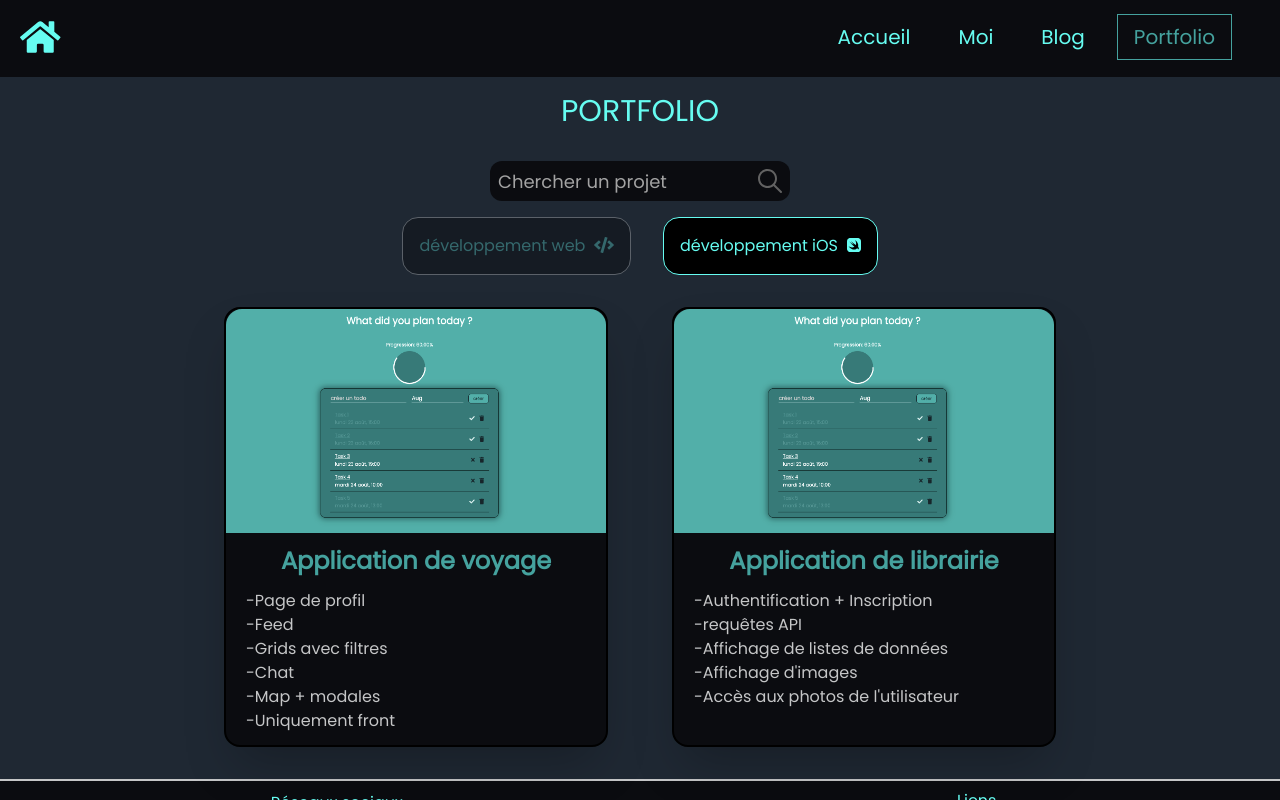
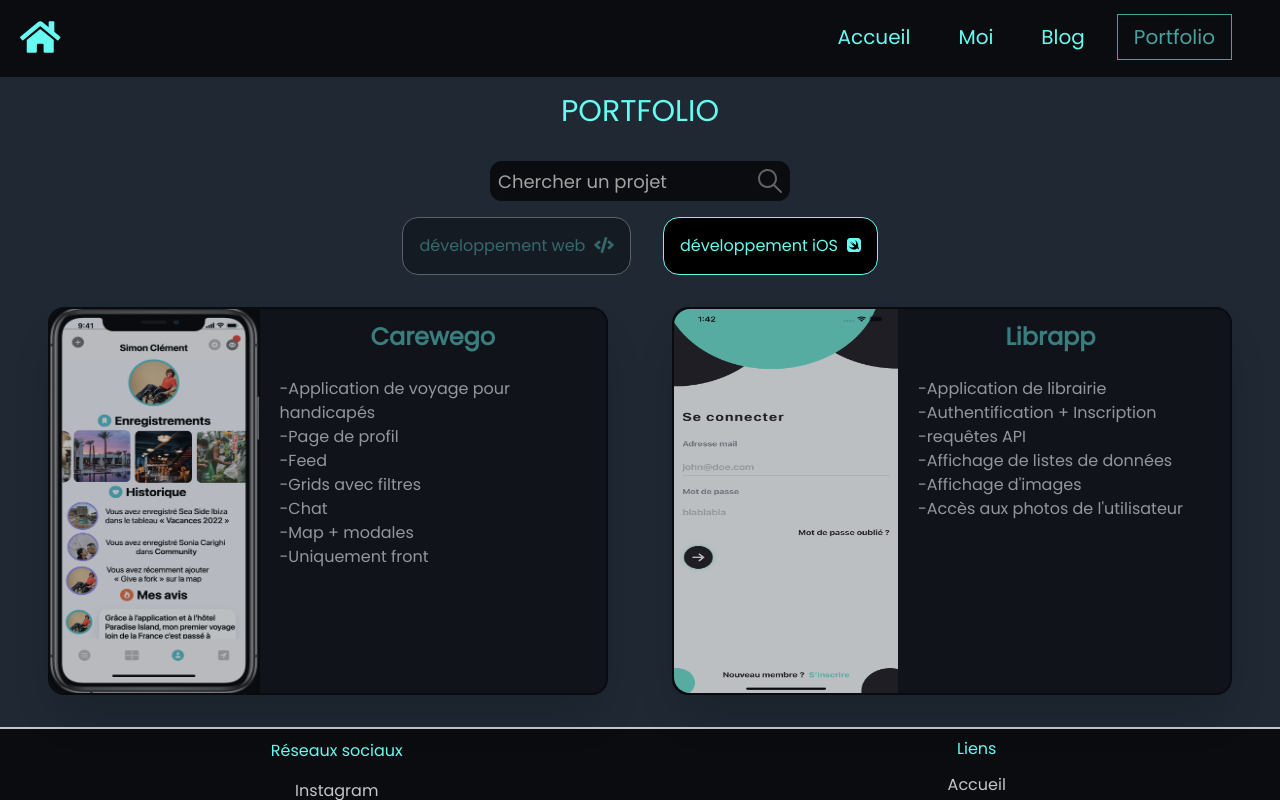
Before and after one commit to pimoux/portfolio, a React (Create React App) app: page /portfolio in a window 1280 px wide. Both pictures are taken after a click on the element "développement iOS". Shown: the top 800 px of the page. Built offline with nearby package versions, Linux system fonts and the light colour scheme.

Commit message:
changed design for swift projects

```diff
--- a/src/components/ProjectItem.js
+++ /dev/null
@@ -1,21 +0,0 @@
-import React from "react";
-
-const ProjectItem = ({ image, title, description, href }) => {
-  return (
-    <div className="bg-dark w-96 border-black border-2 rounded-2xl my-4 mx-8 shadow-2xl">
-      <a href={href} target="_blank" rel="noreferrer">
-        <img src={image} alt="" className="w-96 h-56 rounded-t-2xl" />
-        <p className="text-turquoise-dark font-extrabold my-3 mx-5 text-2xl text-center">
-          {title}
-        </p>
-          <div className="text-justify my-3 mx-5">
-              {description && description.map((line, i) => {
-                  return (<p className="text-grayish-light" key={i}>{line}</p>)
-              })}
-          </div>
-      </a>
-    </div>
-  );
-};
-
-export default ProjectItem;
--- /dev/null
+++ b/src/components/projects/AppProject.js
@@ -0,0 +1,23 @@
+import React from 'react'
+
+const AppProject = ({ image, title, description, href }) => {
+    return (
+        <div className="bg-dark w-140 border-black border-2 rounded-2xl my-4 mx-8 shadow-2xl project">
+            <a href={href} target="_blank" rel="noreferrer" className='flex'>
+                <img src={image} alt="" className="w-56 max-h-96 rounded-l-2xl bg-contain" />
+                <div className='flex flex-col items-center'>
+                    <p className="text-turquoise-dark font-extrabold my-3 mx-5 text-2xl text-center">
+                        {title}
+                    </p>
+                    <div className="text-left my-3 mx-5">
+                        {description && description.map((line, i) => {
+                            return (<p className="text-grayish-light" key={i}>{line}</p>)
+                        })}
+                    </div>
+                </div>
+            </a>
+        </div>
+    )
+}
+
+export default AppProject
--- /dev/null
+++ b/src/components/projects/WebProject.js
@@ -0,0 +1,21 @@
+import React from "react";
+
+const WebProject = ({ image, title, description, href }) => {
+    return (
+        <div className="bg-dark w-96 border-black border-2 rounded-2xl my-4 mx-8 shadow-2xl project">
+            <a href={href} target="_blank" rel="noreferrer">
+                <img src={image} alt="" className="w-96 h-56 rounded-t-2xl" />
+                <p className="text-turquoise-dark font-extrabold my-3 mx-5 text-2xl text-center">
+                    {title}
+                </p>
+                <div className="text-justify my-3 mx-5">
+                    {description && description.map((line, i) => {
+                        return (<p className="text-grayish-light" key={i}>{line}</p>)
+                    })}
+                </div>
+            </a>
+        </div>
+    );
+};
+
+export default WebProject;
--- a/src/pages/Portfolio.js
+++ b/src/pages/Portfolio.js
@@ -1,9 +1,10 @@
 import React, { useState, useEffect } from "react";
-import ProjectItem from "../components/ProjectItem";
 import Sorting from "../components/Sorting";
 import projectList from "../utils/projectList";
 import { faCode } from '@fortawesome/free-solid-svg-icons';
 import { faSwift } from "@fortawesome/free-brands-svg-icons";
+import WebProject from "../components/projects/WebProject";
+import AppProject from "../components/projects/AppProject";
 
 const Portfolio = () => {
     const [projects] = useState({ data: projectList });
@@ -64,15 +65,23 @@ const Portfolio = () => {
             </div>
             <div className="flex flex-wrap justify-center m-4">
                 {filteredProjects.data.map((project, index) => {
-                    return (
-                        <ProjectItem
+                    return project.type === "développement web" ? (
+                        <WebProject
                             image={project.image}
                             title={project.title}
                             description={project.description}
                             href={project.href}
                             key={index}
                         />
-                    );
+                    ) : (
+                        <AppProject
+                            image={project.image}
+                            title={project.title}
+                            description={project.description}
+                            href={project.href}
+                            key={index}
+                        />
+                    )
                 })}
                 {filteredProjects.errorMessage && (
                     <p className="text-red-600 text-3xl">
--- a/src/style.css
+++ b/src/style.css
@@ -106,7 +106,17 @@ body {
     height: 2.5rem;
 }
 
+.project {
+    opacity: 0.7;
+    transition: 0.4s ease;
+}
+
+.project:hover {
+    opacity: 1;
+}
+
 @media screen and (max-width: 768px) {
+
     /* NAVBAR */
     .nav-menu {
         display: flex;
--- a/src/utils/projectList.js
+++ b/src/utils/projectList.js
@@ -5,6 +5,8 @@ import calculator from "../assets/images/calculator.jpg";
 import chatApp from "../assets/images/chatApp.png";
 import todoList from "../assets/images/todoList.png";
 import librappBack from '../assets/images/librapp-back.png';
+import librappFront from '../assets/images/librapp-front.png';
+import carewego from '../assets/images/carewego.png';
 
 const projectList = [
     {
@@ -57,18 +59,18 @@ const projectList = [
     },
     {
         id: 7,
-        title: "Application de voyage",
-        description: ["-Page de profil", "-Feed", "-Grids avec filtres", "-Chat", "-Map + modales", "-Uniquement front"],
-        image: todoList,
-        href: null,
+        title: "Carewego",
+        description: ["-Application de voyage pour handicapés", "-Page de profil", "-Feed", "-Grids avec filtres", "-Chat", "-Map + modales", "-Uniquement front"],
+        image: carewego,
+        href: 'https://github.com/pimoux/carewego',
         type: 'développement iOS'
     },
     {
         id: 8,
-        title: "Application de librairie",
-        description: ["-Authentification + Inscription", "-requêtes API", "-Affichage de listes de données", "-Affichage d'images", "-Accès aux photos de l'utilisateur"],
-        image: todoList,
-        href: null,
+        title: "Librapp",
+        description: ["-Application de librairie", "-Authentification + Inscription", "-requêtes API", "-Affichage de listes de données", "-Affichage d'images", "-Accès aux photos de l'utilisateur"],
+        image: librappFront,
+        href: 'https://github.com/pimoux/librapp-app',
         type: 'développement iOS'
     },
     {
--- a/tailwind.config.js
+++ b/tailwind.config.js
@@ -2,7 +2,7 @@ const colors = require('tailwindcss/colors');
 
 module.exports = {
     purge: ['./src/**/*.{js,jsx,ts,tsx}', './public/index.html'],
-    darkMode: false, // or 'media' or 'class'
+    darkMode: false,
     theme: {
         colors: {
             transparent: 'transparent',
@@ -27,7 +27,11 @@ module.exports = {
                 dark: '#45a29e',
             },
         },
-        extend: {},
+        extend: {
+            width: {
+                '140': '35rem',
+              }
+        },
     },
     variants: {
         extend: {},
```
Also changed, not shown: src/assets/images/carewego.png (added), src/assets/images/librapp-front.png (added).
